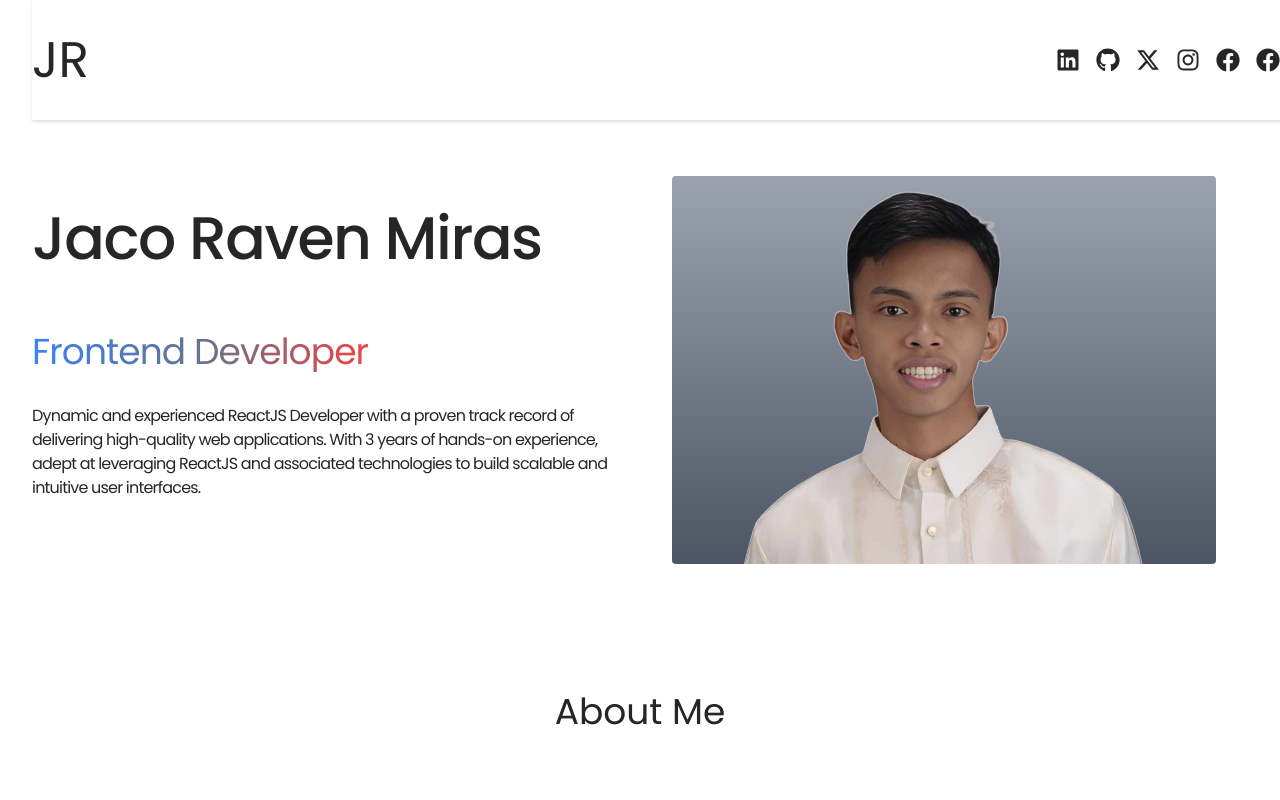
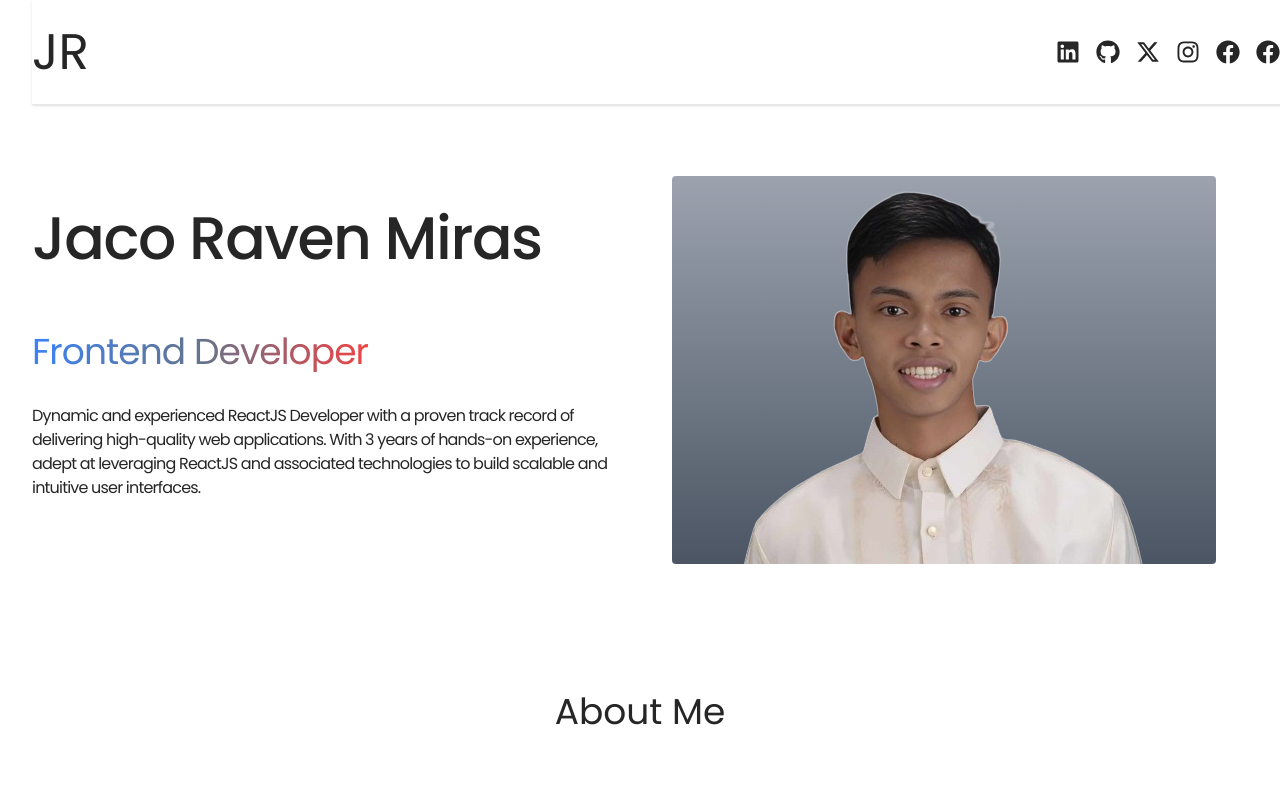
Before and after one commit to Jaco-Miras/JRaven-Portfolio, a React (Vite) app: page / in a window 1280 px wide. Shown: the top 800 px of the page. Built offline with nearby package versions, Linux system fonts and the light colour scheme.

Commit message:
edit navabr

```diff
--- a/src/components/Navbar.jsx
+++ b/src/components/Navbar.jsx
@@ -6,7 +6,7 @@ import { FaFacebook } from "react-icons/fa";
 
 export const Navbar = () => {
   return (
-    <nav className="flex items-center justify-between py-4 lg:fixed lg:bg-white lg:w-full lg:border-b lg:shadow">
+    <nav className="flex items-center justify-between py-2 lg:fixed lg:bg-white lg:w-full lg:border-b lg:shadow">
       <div className="flex flex-shrink-0 items-center">
         <h1 className="text-[50px]">JR</h1>
       </div>
```
